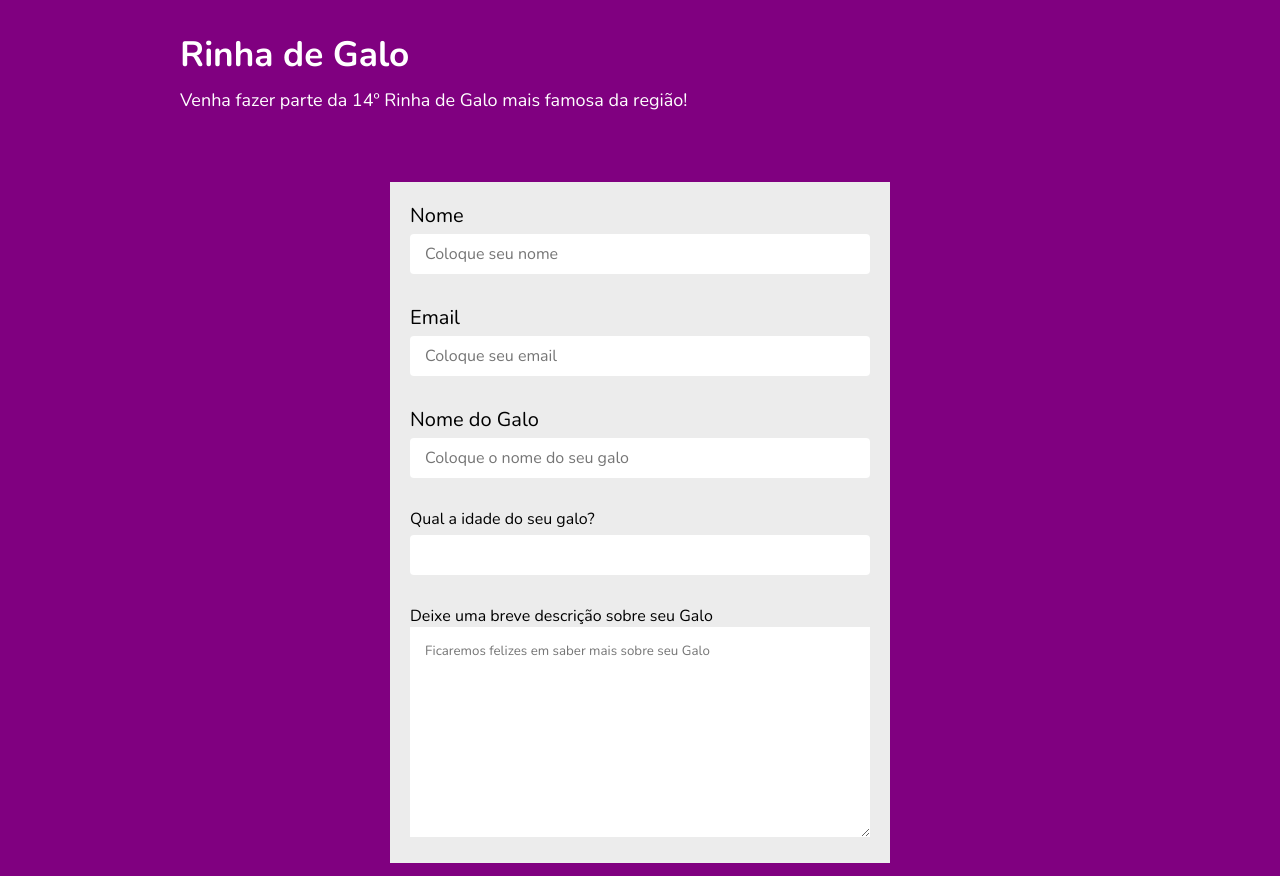
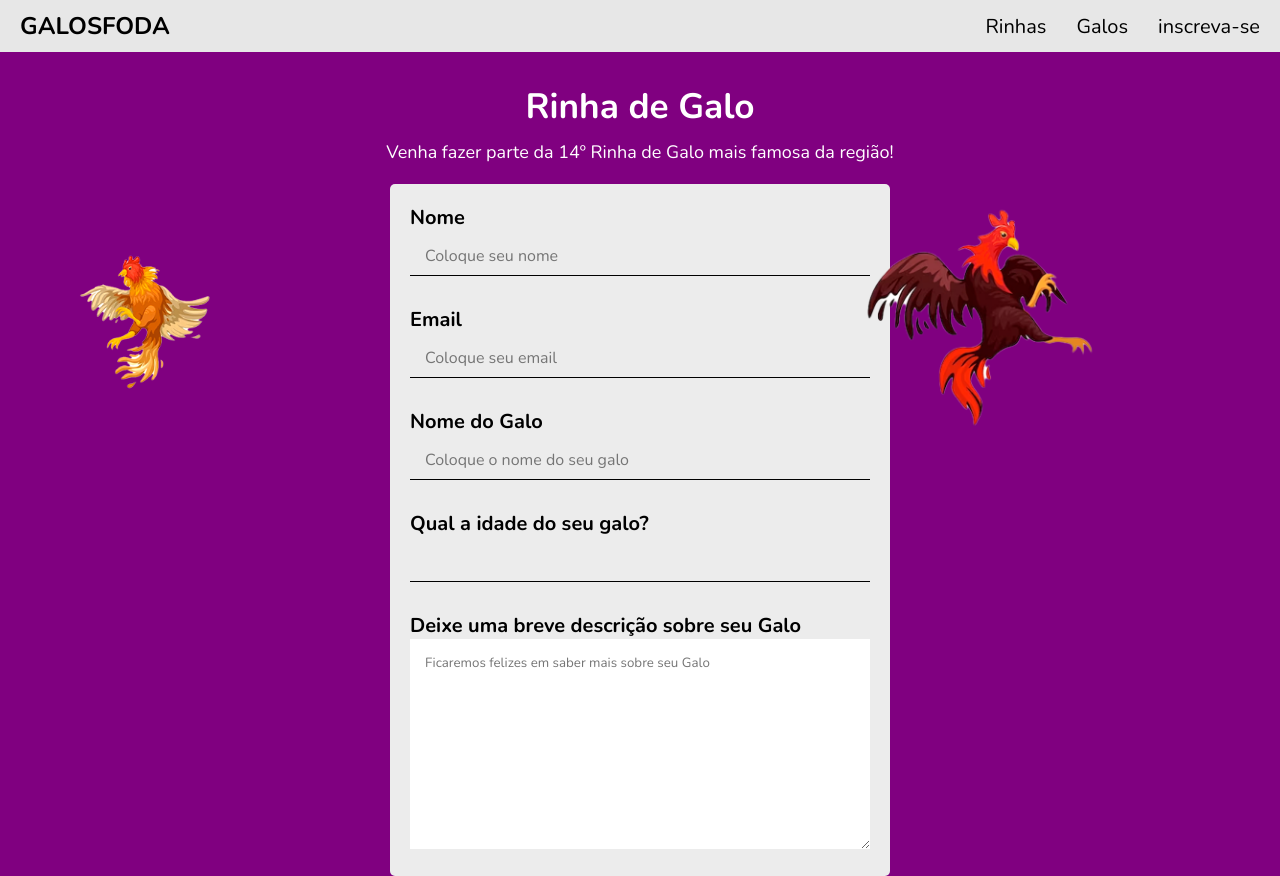
Before and after one commit to Fuuuzer/forms-study, a plain HTML site: page index.html in a window 1280 px wide. Drawn offline with nearby package versions, Linux system fonts and the light colour scheme.

Commit message:
adição imagens e outras coisas

```diff
--- a/assets/styles/style.css
+++ b/assets/styles/style.css
@@ -21,10 +21,11 @@ input {
   height: 40px;
   padding: 15px;
   width: 100%;
-  border-radius: 4px;
   color: #000;
   font-size: 16px;
   transition: .3s;
+  border-bottom: 1px solid #000;
+  background-color: transparent;
 }
 
 input:focus {
@@ -33,8 +34,7 @@ input:focus {
 }
 
 .title {
-  max-width: 960px;
-  margin: 20px auto 50px auto;
+  text-align: center;
   padding: 20px;
   color: #fff;
   margin-top: 10px;
@@ -50,11 +50,7 @@ input:focus {
 }
 
 .galos {
-  width:200px;
-  position: fixed;
-  top: 70px;
-  right: 110px;
-  rotate: 10deg;
+  width:120px
 }
 
 
@@ -62,6 +58,7 @@ main {
   background: #ececec;
   display: flex;
   flex-direction: column;
+  border-radius: 5px;
   max-width: 500px;
   padding: 20px;
   margin: 0 auto;
@@ -78,10 +75,13 @@ main {
   flex-direction: column;
   gap: 5px;
   margin-bottom: 30px;
+  font-weight: bold;
+  font-size: 20px;
 }
 
 .form__itens label {
   font-size: 20px;
+  font-weight: bold;
   color: #000;
 }
 
@@ -89,4 +89,54 @@ textarea {
   width: 100%;
   padding: 15px;
   border: none;
+  outline: none;
 }
+
+.nav {
+  background: #e7e7e7;
+}
+
+.nav__container {
+  display: flex;
+  justify-content: space-between;
+  padding: 10px 20px;
+  align-items: center;
+}
+
+.nav__list {
+  list-style: none;
+  display: flex;
+  gap: 30px;
+  font-size: 20px;
+}
+
+.nav__list a {
+  text-decoration: none;
+  color: #000;
+}
+
+.nav__title {
+  cursor: pointer;
+}
+
+.descryption {
+  font-weight: bold;
+  font-size: 20px;
+}
+
+.details__galos .galo-1 {
+  position: absolute;
+  left: 0;
+  top: 200px;
+}
+
+.details__galos .galo-2 {
+  position: absolute;
+  right: 150px;
+  top: 200px;
+}
+
+
+.details__galos img {
+  width: 300px;
+}
--- a/index.html
+++ b/index.html
@@ -9,6 +9,25 @@
 </head>
 
 <body>
+
+  <header class="nav">
+    <nav class="nav__container">
+      <h1 class="nav__title">GALOSFODA</h1>
+      <ul class="nav__list">
+        <li><a href="">Rinhas</a></li>
+        <li><a href="">Galos</a></li>
+        <li><a href="">inscreva-se</a></li>
+      </ul>
+    </nav>
+  </header>
+
+  <section class="details__galos">
+    <img class="galo-1" src="./assets/img/galo-1.png" alt="">
+  </section>
+  <section class="details__galos">
+    <img class="galo-2" src="./assets/img/galo-2.png" alt="">
+  </section>
+
   <div class="title">
     <h1>Rinha de Galo</h1>
     <p>Venha fazer parte da 14º Rinha de Galo mais famosa da região!</p>
@@ -37,7 +56,7 @@
           <input type="number">
         </div>
 
-        <div>
+        <div class="descryption">
           <p>Deixe uma breve descrição sobre seu Galo</p>
           <textarea name="comment" id="comment" cols="30" placeholder="Ficaremos felizes em saber mais sobre seu Galo" rows="10"></textarea>
         </div>
```
Also changed, not shown: assets/img/galo-1.png (added), assets/img/galo-2.png (added).
